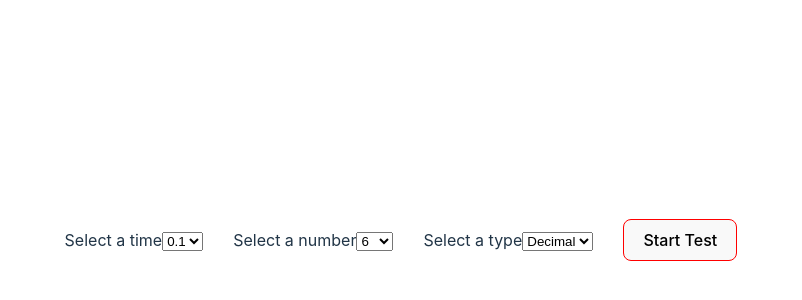
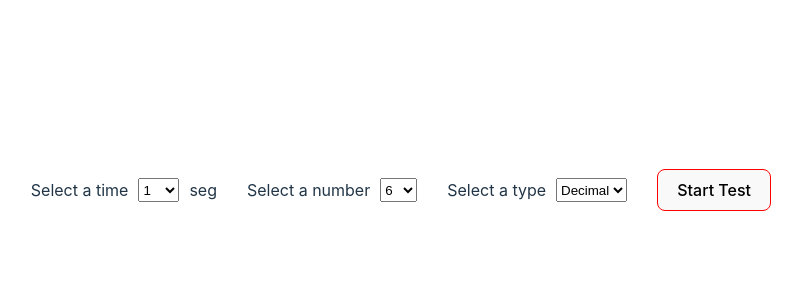
Before and after one commit to freddychannarvaez/speed-memory-clone, a React (Vite) app: page / in a window 1280 px wide. Shown: the part 160-460 px from the top of the page, without its empty margins (239-1041 px from the left). Built offline with nearby package versions, Linux system fonts and the light colour scheme.

Commit message:
Add visually validate answer

```diff
--- a/src/App.css
+++ b/src/App.css
@@ -15,6 +15,13 @@
   justify-content: center;
   align-items: center;
   column-gap: 30px;
+
+  @media (max-width: 700px) {
+    flex-direction: column;
+    row-gap: 20px;
+    width: 500px;
+    max-width: 90%;
+  }
 }
 
 .start-button {
@@ -61,6 +68,21 @@
       -webkit-appearance: none;
     }
   }
+  span {
+    width: 38px;
+    font-size: 30px;
+    text-align: center;
+
+    &:nth-child(even) {
+      margin-right: 20px;
+    }
+  }
+  .right {
+    color: green;
+  }
+  .wrong {
+    color: red;
+  }
 }
 
 .answer-dialog {
@@ -79,3 +101,9 @@
     }
   }
 }
+
+.selector {
+  display: flex;
+  flex-direction: row;
+  column-gap: 10px;
+}
--- a/src/App.jsx
+++ b/src/App.jsx
@@ -6,14 +6,18 @@ import './App.css'
 import { calculateNumbers } from "./services/calculateNumbers"
 import { NumberInput } from "./components/NumberInput"
 
+const initialTime = 1000 // in milliseconds
+
 function App() {
-  const [time, setTime] = useState(100)
+  const [time, setTime] = useState(initialTime)
   const [number, setNumber] = useState(6)
   const [type, setType] = useState(0)
   const [numbers, setNumbers] = useState([])
   const [isRunning, setIsRunning] = useState(false)
   const [hasEnded, setHasEnded] = useState(false)
   const [showAnswer, setShowAnswer] = useState(false)
+  const [answer, setAnswer] = useState([])
+  const [grade, setGrade] = useState(false)
 
   const onStartTest = () => {
     setIsRunning(true)
@@ -28,6 +32,8 @@ function App() {
 
   // FIXME: Show right and wrong answers
   const onCheckTest = (answer) => {
+    setAnswer(answer)
+    setGrade(true)
     if (onValidateTest(answer, numbers)) {
       console.log('Right answer')
     } else {
@@ -40,9 +46,9 @@ function App() {
   }
 
   // TODO:
-  // const onRestartTest = () => {
-  //   console.log('restart test')
-  // }
+  const onResetTest = () => {
+    console.log('restart test')
+  }
 
   const onValidateTest = (answer, solution) => {
     return answer.map((number, index) => {
@@ -57,7 +63,7 @@ function App() {
   return (
     <>
       <div className="controls">
-        <TimeSelector timeSelected={(time) => setTime(time)} />
+        <TimeSelector initialValue={initialTime} timeSelected={(time) => setTime(time)} />
         <NumberSelector numberSelected={(number) => setNumber(number)} />
         <TypeSelector typeSelected={(type) => setType(type)} />
         {
@@ -68,7 +74,6 @@ function App() {
         {
           hasEnded && (
             <div>
-
               <button type="button" className="answer-button" onClick={() => onSeeAnswer()}>See answer</button>
               {/* TODO: Create restart button and functionality */}
               {/* <button type="button" className="restart-button" onClick={() => onRestartTest()}>Restart</button> */}
@@ -87,10 +92,30 @@ function App() {
         )
       }
       {
-        hasEnded && (
-          <NumberInput number={number} onSubmit={(answer) => onCheckTest(answer)} />
+        isRunning && (
+          <button type="button" className="reset-button" onClick={() => onResetTest()}>Reset</button>
         )
       }
+      <div>
+        {
+          hasEnded && (
+            <NumberInput number={number} onSubmit={(answer) => onCheckTest(answer)} grade={grade} />
+          )
+        }
+        {
+          hasEnded && grade && answer.length > 0 && (
+            <div className="inputs">
+              {
+                numbers.map((number, index) => (
+                  <span key={index}
+                    className={number == answer[index] ? 'right' : 'wrong'}
+                    >{number}</span>
+                ))
+              }
+            </div>
+          )
+        }
+      </div>
       {
         showAnswer && (
         <dialog className="answer-dialog">
--- a/src/components/NumberInput.jsx
+++ b/src/components/NumberInput.jsx
@@ -1,4 +1,4 @@
-export function NumberInput({number, onSubmit}) {
+export function NumberInput({number, onSubmit, grade}) {
   const numberArray = Array(+number).fill()
 
   setTimeout(() => {
@@ -41,7 +41,11 @@ export function NumberInput({number, onSubmit}) {
           onChange={(event) => onInput(event, index)}
         />
       ))}
-      <button type="submit">Submit</button>
+      {
+        !grade && (
+          <button type="submit">Submit</button>
+        )
+      }
     </form>
   )
 }
--- a/src/components/NumberSelector.jsx
+++ b/src/components/NumberSelector.jsx
@@ -20,7 +20,7 @@ export function NumberSelector({numberSelected}) {
 
 
   return (
-    <div>
+    <div className="selector">
       <label>Select a number</label>
       <select onChange={(e) => numberSelected(e.target.value)}>
         {numbers.map((number, index) => (
--- a/src/components/TimeSelector.jsx
+++ b/src/components/TimeSelector.jsx
@@ -22,15 +22,15 @@ const times = [
   { name: 2, value: 2000 },
 ]
 
-export function TimeSelector({timeSelected}) {
+export function TimeSelector({initialValue, timeSelected}) {
   return (
-    <div>
+    <div className="selector">
       <label>Select a time</label>
-      <select onChange={(e) => timeSelected(e.target.value)}>
+      <select value={initialValue} onChange={(e) => timeSelected(e.target.value)}>
         {times.map((time, index) => (
           <option key={index} value={time.value}>{time.name}</option>
         ))}
-      </select>
+      </select>seg
     </div>
   )
 }
--- a/src/components/TypeSelector.jsx
+++ b/src/components/TypeSelector.jsx
@@ -1,6 +1,6 @@
 export function TypeSelector({typeSelected}) {
   return (
-    <div>
+    <div className="selector">
       <label>Select a type</label>
       <select onChange={(e) => typeSelected(e.target.value)}>
         <option value="0">Decimal</option>
```
